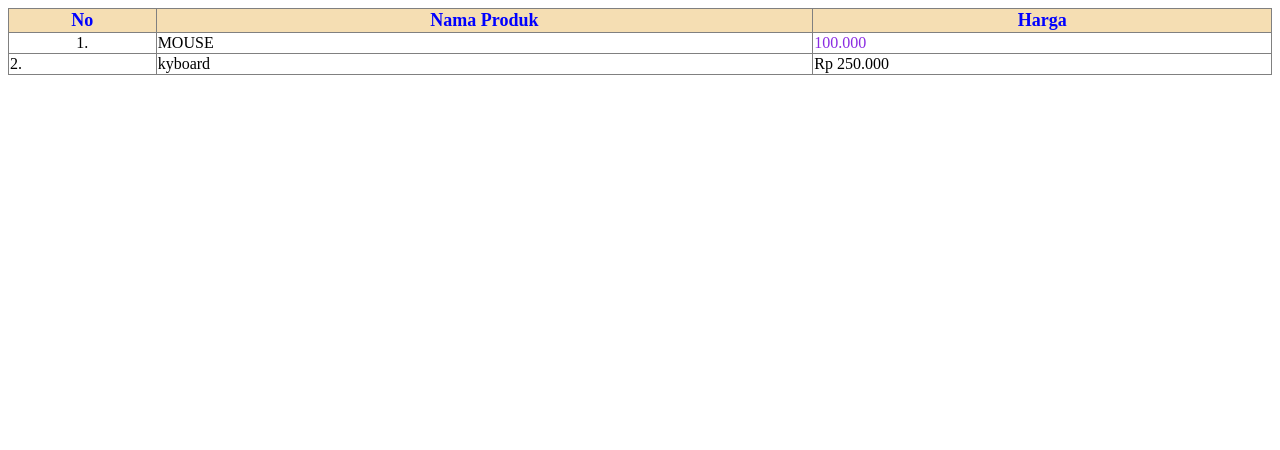
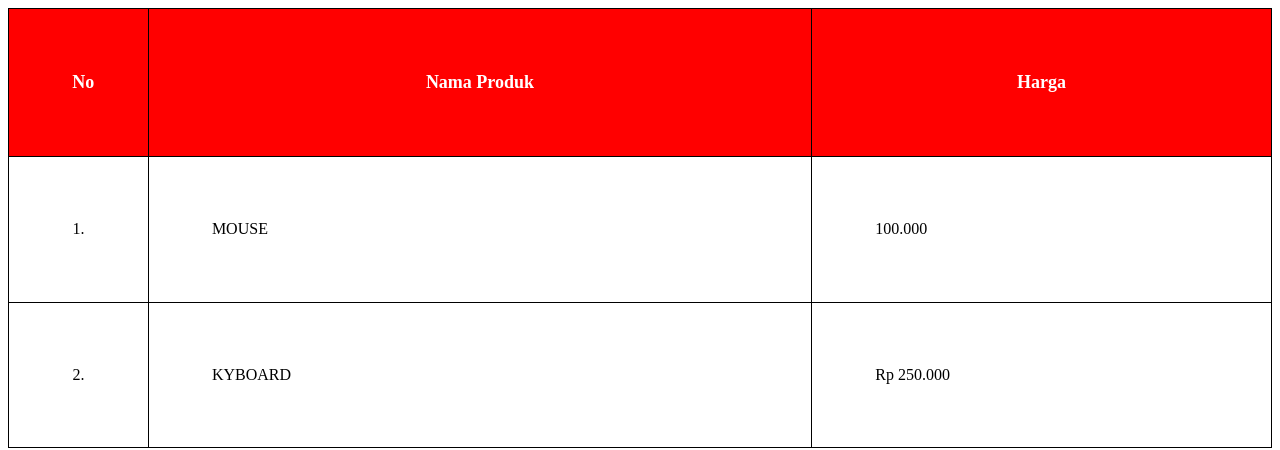
Before and after one commit to fatsyah-prosesor/1124160144-latihan-pertemuan-6, a plain HTML site: page latihan-pertemuan-6-membuat-tabel/index.html in a window 1280 px wide. Drawn offline with Linux system fonts and the light colour scheme.

Commit message:
perubahan menggunakan style agar efesien

```diff
--- a/latihan-pertemuan-6-membuat-tabel/index.html
+++ b/latihan-pertemuan-6-membuat-tabel/index.html
@@ -5,20 +5,41 @@
     <meta name="viewport" content="width=device-width, initial-scale=1.0">
     <title>Latihan membuat table</title>
 </head>
+<style>
+    table {
+        border-collapse: collapse;
+        width: 100%;
+        border: 1px solid black;
+    }
+    th,td {
+        padding: 5%;
+        border: 1px solid black;
+    }
+    th {
+        background-color: red;
+        color: white;
+        font-weight: bold;
+        font-size: 18px;
+        text-align: center;
+    }
+    td:nth-child(1) {
+        text-align: center;
+    }
+    td:nth-child(2) {
+        text-transform: uppercase;
+    }
+</style>
 <body>
     <table border="1" style="border-collapse: collapse; width: 100%;">
         <tr>
-            <th style="background-color: wheat; color: blue; font-weight: bold;
-            font-size: 18px; text-align: center;">No</th>
-            <th style="background-color: wheat; color: blue; font-weight: bold;
-            font-size: 18px; text-align: center;">Nama Produk</th>
-            <th style="background-color: wheat; color: blue; font-weight: bold;
-            font-size: 18px; text-align: center;"="40%">Harga</th>
+            <th>No</th>
+            <th>Nama Produk</th>
+            <th>Harga</th>
         </tr>
         <tr>
-            <td style="text-align: center;">1.</td>
-            <td style="text-transform: uppercase;">Mouse</td>
-            <td style="color: blueviolet;">100.000</td>
+            <td>1.</td>
+            <td>Mouse</td>
+            <td>100.000</td>
         </tr>
         <tr>
             <td>2.</td>
```
